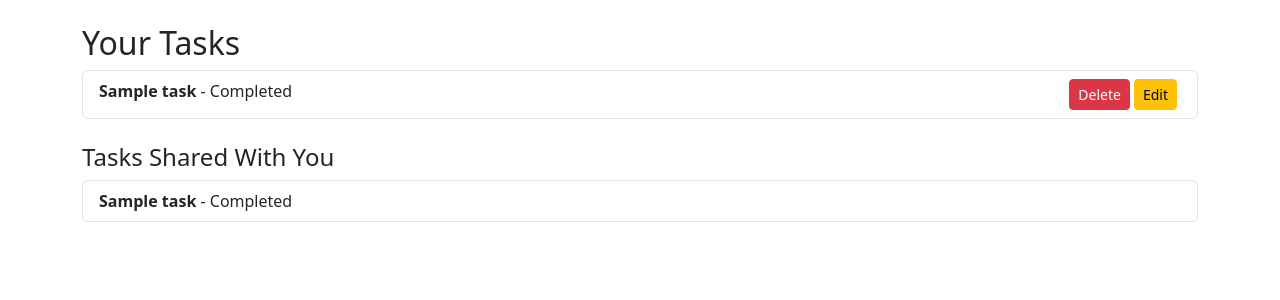
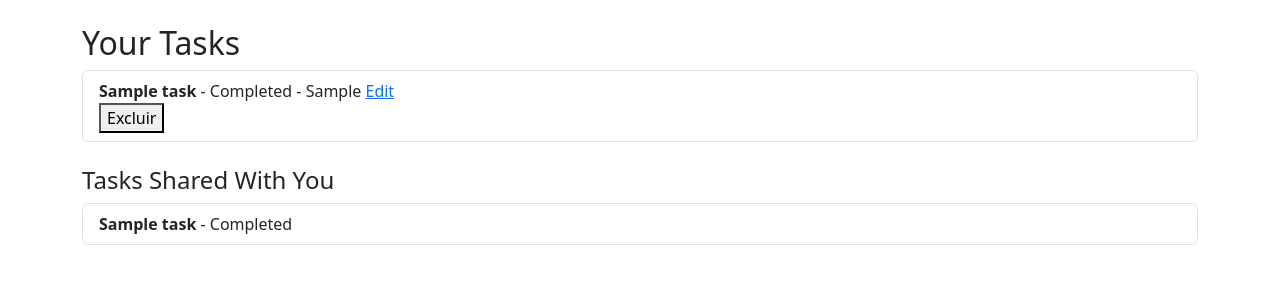
Before and after one commit to mee-bit-0/Gerenciador-coletivo-de-tarefas, a Flask app: page /dashboard in a window 1280 px wide. Shown: the part 56-356 px from the top of the page. Run offline with Flask 3, Linux system fonts and the light colour scheme; a user stored in the database is signed in; tables that the repository leaves empty hold one stand-in row (values such as "Sample post").

Commit message:
excluir tarefas funciona, não aparece confirmação

```diff
--- a/team_task_manager/app.py
+++ b/team_task_manager/app.py
@@ -92,7 +92,7 @@ def admin_dashboard():
     tasks = Task.query.all()
     return render_template('dashboard.html', tasks = tasks)
 
-# Rota adicionar
+# Rota adicionar--------------------------------------------------------------------------------------------------------------
 @app.route('/add', methods=['GET', 'POST'])
 @login_required
 def add_task():
@@ -115,7 +115,7 @@ def add_task():
 
     return render_template('add_task.html')
 
-# Rota editar tarefa
+# Rota editar tarefa-------------------------------------------------------------------------------------------------------------
 @app.route('/edit/<int:task_id>', methods=['GET', 'POST'])
 @login_required
 def edit_task(task_id):
@@ -140,7 +140,7 @@ def edit_task(task_id):
         flash('Tarefa atualizada!', 'success')
         return redirect(url_for('dashboard'))
 
-    return render_template('add_task.html', task = task)
+    return render_template('edit_task.html', task = task)
 
 # Rota deletar tarefa
 @app.route('/delete/<int:task_id>', methods=['POST'])
--- a/team_task_manager/models.py
+++ b/team_task_manager/models.py
@@ -17,4 +17,4 @@ class Task(db.Model):
     status = db.Column(db.String(20), default = 'Pendente')
     priority = db.Column(db.String(20), default = 'Baixa')
     created_by = db.Column(db.Integer, db.ForeignKey('user.id'), nullable = False)
-    shared_with = db.Column(db.Integer, db.ForeignKey('user.id'), nullable = False)
+    shared_with = db.Column(db.Integer, db.ForeignKey('user.id'), nullable = False, default='current_user.id')
--- a/team_task_manager/templates/add_task.html
+++ b/team_task_manager/templates/add_task.html
@@ -13,7 +13,7 @@
     <div class="mb-3">
         <label>Share With</label>
         <select name="shared_with" class="form-control">
-            {% for user in users %}
+            {% for user in user %}
             <option value="{{ user.id }}">{{ user.username }}</option>
             {% endfor %}
         </select>
--- a/team_task_manager/templates/base.html
+++ b/team_task_manager/templates/base.html
@@ -5,8 +5,10 @@
     <title>Team Task Manager</title>
     <link href="https://cdn.jsdelivr.net/npm/bootstrap@5.3.0/dist/css/bootstrap.min.css" rel="stylesheet">
 </head>
+
 <body>
-<nav class="navbar navbar-expand-lg navbar-dark bg-dark px-3">
+
+    <nav class="navbar navbar-expand-lg navbar-dark bg-dark px-3">
     <a class="navbar-brand" href="{{ url_for('dashboard') }}">TeamTasks</a>
     <div class="collapse navbar-collapse">
         <ul class="navbar-nav ms-auto">
@@ -35,5 +37,7 @@
     {% endwith %}
     {% block content %}{% endblock %}
 </div>
+
 </body>
+
 </html>
--- a/team_task_manager/templates/dashboard.html
+++ b/team_task_manager/templates/dashboard.html
@@ -5,9 +5,15 @@
 <ul class="list-group">
     {% for task in my_tasks %}
         <li class="list-group-item">
-            <strong>{{ task.title }}</strong> - {{ task.status }}
-            <a href="{{ url_for('edit_task', task_id=task.id) }}" class="btn btn-sm btn-warning float-end mx-1">Edit</a>
-            <a href="{{ url_for('delete_task', task_id=task.id) }}" class="btn btn-sm btn-danger float-end">Delete</a>
+            <strong>{{ task.title }}</strong> - {{ task.status }} - {{task.priority}}
+            <a href="{{ url_for('edit_task', task_id=task.id) }}" class="botao tarefa">Edit</a>
+
+            <!-- botao excluir -->
+            <form action="{{ url_for('delete_task', task_id=task.id) }}" method="post">
+                <button type="submit" class="delete">Excluir</button>
+            </form>
+
+
         </li>
     {% endfor %}
 </ul>
--- a/team_task_manager/templates/delete.html
+++ b/team_task_manager/templates/delete.html
@@ -5,11 +5,13 @@
 {% block content %}
 <h1>Deletar tarefa</h1>
 
-<p>Tem certeza que deseja deletar a tarefa <strong>{{ task.title }}</strong>?</p>
+<p>Tem certeza que deseja deletar a tarefa? <strong>{{ task.title }}</strong>?</p>
 <p>Essa ação não pode ser desfeita.</p>
 
 <form action="{{ url_for('delete_task', task_id = task.id) }}" method="POST">
+
     <button type="submit">Sim, deletar</button>
     <a href="{{ url_for('dashboard') }}">Cancelar</a>
+
 </form>
 {% endblock %}
--- a/team_task_manager/templates/edit_task.html
+++ b/team_task_manager/templates/edit_task.html
@@ -1,5 +1,5 @@
 {% extends "base.html" %}
-{% block content % }
+{% block content %}
 <h2>Edit Task</h2>
 <form method="POST">
     <div class="mb-3">
```
Also changed, not shown: instance/database.db.
